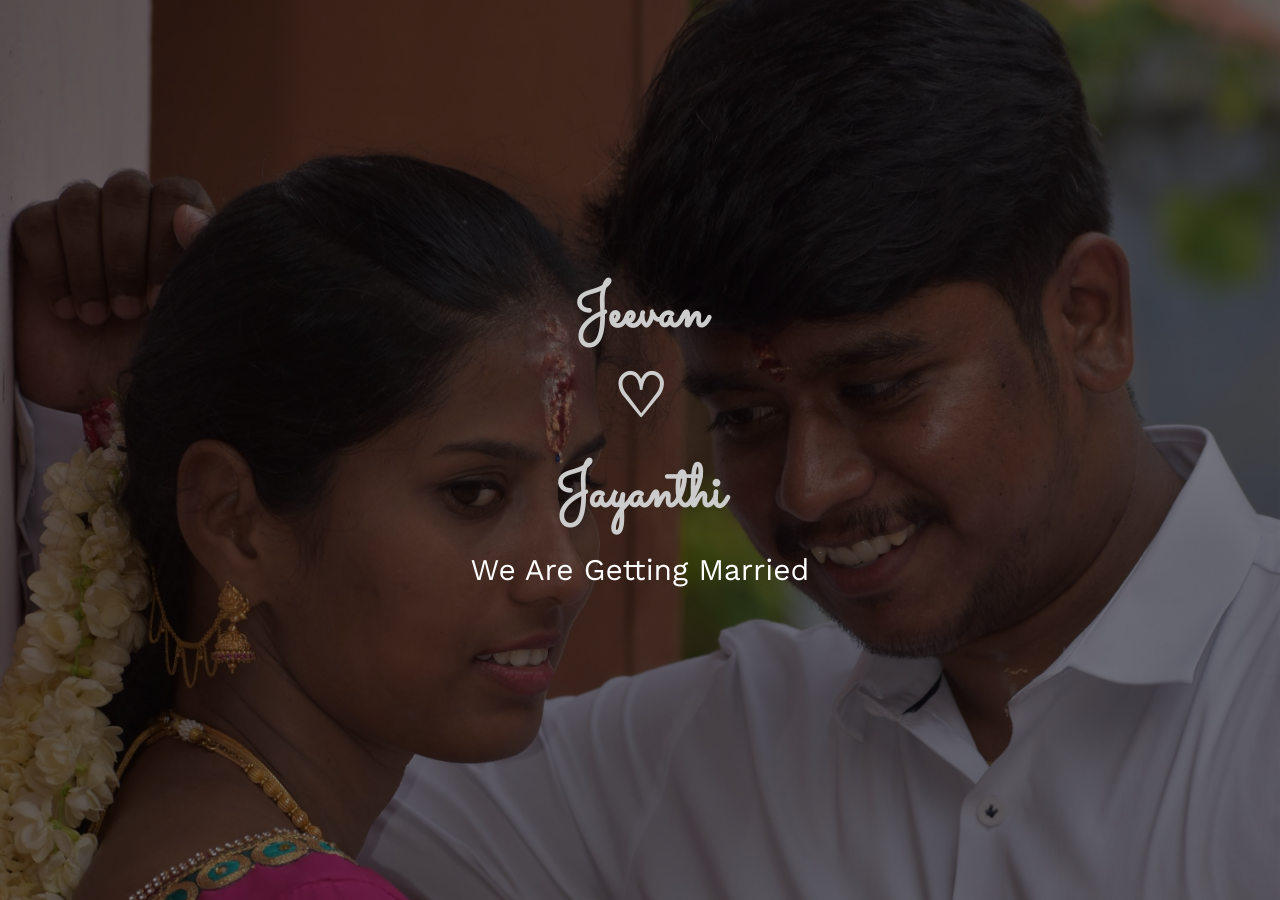
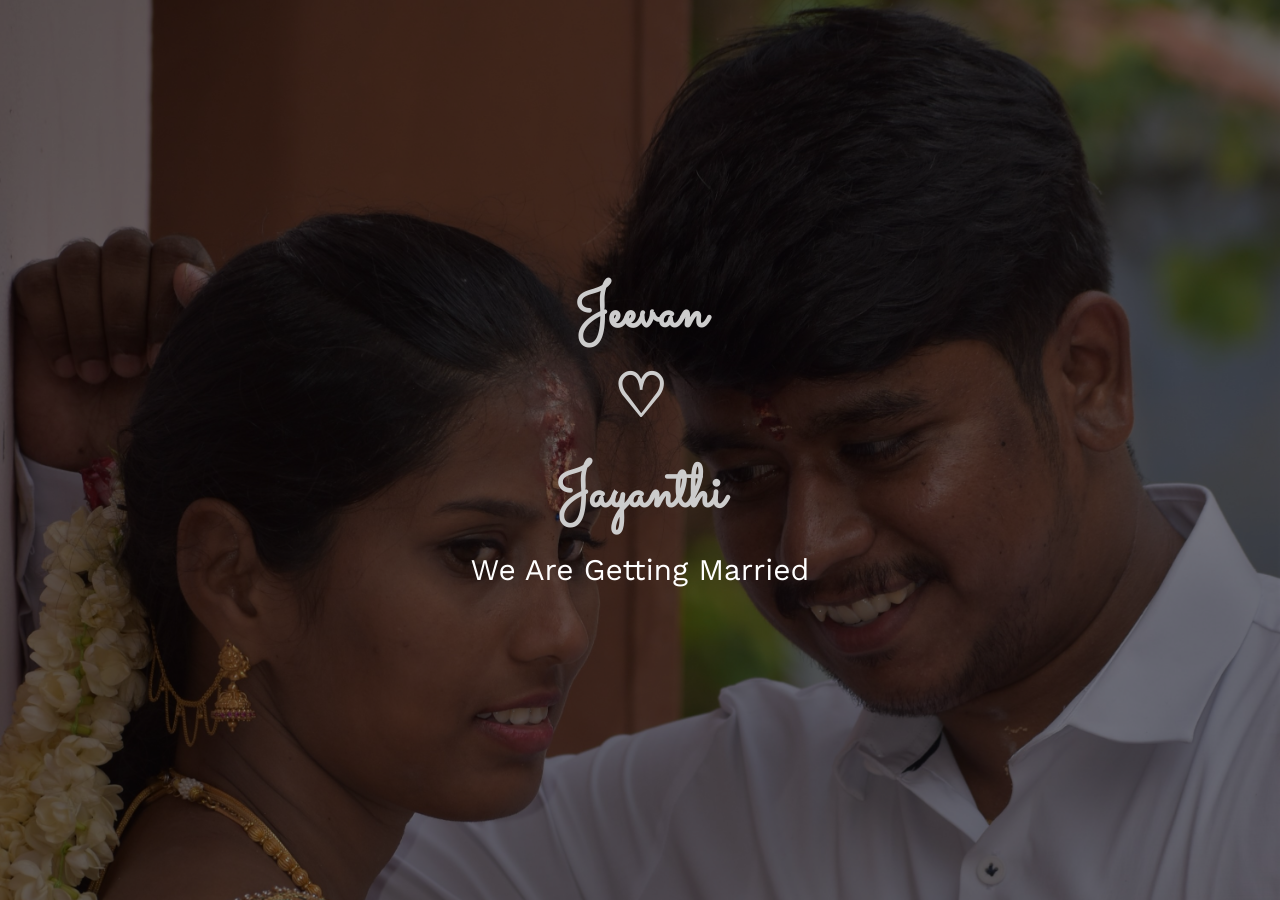
Before and after one commit to Arunagiri0512/Jeevan-Jayanthi, a plain HTML site: page index.html in a window 1280 px wide. Shown: the top 900 px of the page. Drawn offline with nearby package versions, Linux system fonts and the light colour scheme; files whose address does not match are found by name.

Commit message:
Update index.html

```diff
--- a/index.html
+++ b/index.html
@@ -7,7 +7,7 @@
 	<meta charset="utf-8">
 	<meta http-equiv="X-UA-Compatible" content="IE=edge">
 	<title>Invitation &mdash; Jeevan ♡ Jayanthi</title>
-
+	<meta name="viewport" content="width=device-width, initial-scale=1">
 	<link href='https://fonts.googleapis.com/css?family=Work+Sans:400,300,600,400italic,700' rel='stylesheet' type='text/css'>
 	<link href="https://fonts.googleapis.com/css?family=Sacramento" rel="stylesheet">
 
@@ -42,7 +42,7 @@
 
 	<div id="page">
 
-		<header id="fh5co-header" class="fh5co-cover" role="banner" style="background-image:url(img/index2.JPG);" data-stellar-background-ratio="0.5">
+		<header id="fh5co-header" class="fh5co-cover" role="banner" style="background-image:url(img/index1.JPG);" data-stellar-background-ratio="0.5">
 			<div class="overlay"></div>
 			<div class="container">
 				<div class="row">
```
